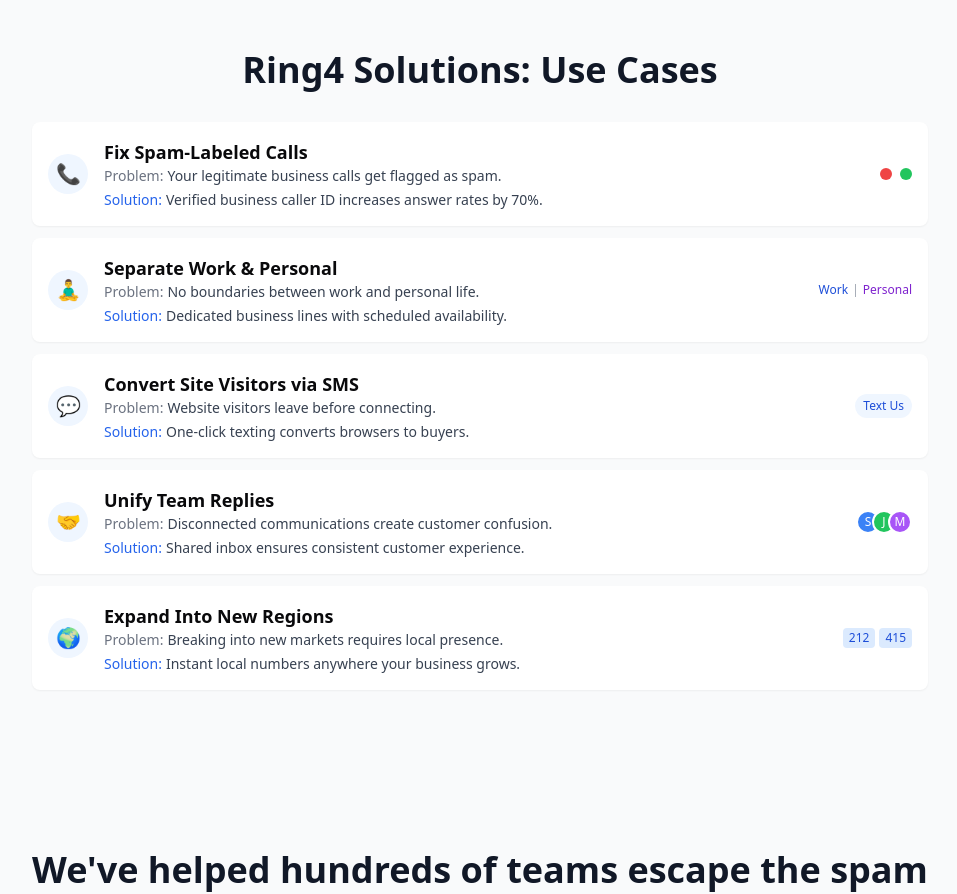
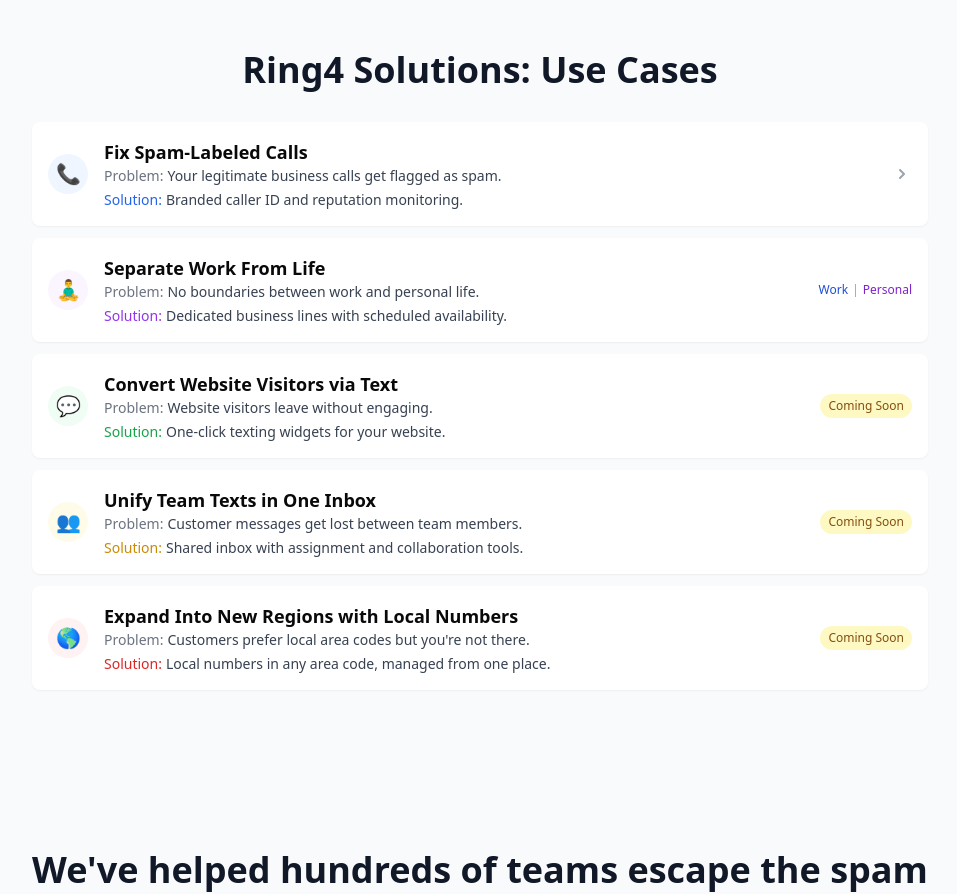
Before and after one commit to joseph-karim/ring4-site, a React (Vite) app: page / in a window 1280 px wide. Shown: the part 4160-5054 px from the top of the page, without its empty margins (160-1117 px from the left). Built offline with nearby package versions, Linux system fonts and the light colour scheme.

Commit message:
Update HomePage use case section with Coming Soon badges and consistent styling

```diff
--- a/src/App.tsx
+++ b/src/App.tsx
@@ -49,13 +49,22 @@
                     <Link to="/separate-work-line" className="w-full">Separate Work From Life</Link>
                   </DropdownMenuItem>
                   <DropdownMenuItem asChild>
-                    <Link to="#" className="w-full">Convert Site Visitors via SMS</Link>
+                    <Link to="#" className="w-full flex items-center justify-between">
+                      <span>Convert Website Visitors via Text</span>
+                      <span className="px-2 py-0.5 bg-yellow-100 text-yellow-800 text-xs rounded-full ml-2">Coming Soon</span>
+                    </Link>
                   </DropdownMenuItem>
                   <DropdownMenuItem asChild>
-                    <Link to="#" className="w-full">Unify Team Replies</Link>
+                    <Link to="#" className="w-full flex items-center justify-between">
+                      <span>Unify Team Texts in One Inbox</span>
+                      <span className="px-2 py-0.5 bg-yellow-100 text-yellow-800 text-xs rounded-full ml-2">Coming Soon</span>
+                    </Link>
                   </DropdownMenuItem>
                   <DropdownMenuItem asChild>
-                    <Link to="#" className="w-full">Expand Into New Regions</Link>
+                    <Link to="#" className="w-full flex items-center justify-between">
+                      <span>Expand Into New Regions</span>
+                      <span className="px-2 py-0.5 bg-yellow-100 text-yellow-800 text-xs rounded-full ml-2">Coming Soon</span>
+                    </Link>
                   </DropdownMenuItem>
                 </DropdownMenuContent>
               </DropdownMenu>
--- a/src/components/HomePage.tsx
+++ b/src/components/HomePage.tsx
@@ -833,6 +833,7 @@
               transition={{ duration: 0.2 }}
               className="bg-white rounded-lg shadow-sm overflow-hidden hover:shadow-md"
             >
+              <a href="/spam-checker" className="block">
                 <div className="p-4 flex items-center">
                   <div className="flex-shrink-0 flex items-center justify-center w-10 h-10 bg-blue-50 rounded-full mr-4">
                     <span className="text-xl">📞</span>
@@ -845,14 +846,16 @@
                     </div>
                     <div className="flex flex-wrap items-center text-sm mt-1">
                       <span className="text-blue-600 mr-1">Solution:</span>
-                    <span className="text-gray-700">Verified business caller ID increases answer rates by 70%.</span>
+                      <span className="text-gray-700">Branded caller ID and reputation monitoring.</span>
                     </div>
                   </div>
-                <div className="flex-shrink-0 flex items-center space-x-2 ml-4">
-                  <div className="w-3 h-3 bg-red-500 rounded-full"></div>
-                  <div className="w-3 h-3 bg-green-500 rounded-full"></div>
+                  <div className="flex-shrink-0 ml-4">
+                    <svg xmlns="http://www.w3.org/2000/svg" className="h-5 w-5 text-gray-400" viewBox="0 0 20 20" fill="currentColor">
+                      <path fillRule="evenodd" d="M7.293 14.707a1 1 0 010-1.414L10.586 10 7.293 6.707a1 1 0 011.414-1.414l4 4a1 1 0 010 1.414l-4 4a1 1 0 01-1.414 0z" clipRule="evenodd" />
+                    </svg>
                   </div>
                 </div>
+              </a>
             </motion.div>
 
             {/* Card 2: Separate Work & Personal */}
@@ -861,18 +864,19 @@
               transition={{ duration: 0.2 }}
               className="bg-white rounded-lg shadow-sm overflow-hidden hover:shadow-md"
             >
+              <Link to="/separate-work-line" className="block">
                 <div className="p-4 flex items-center">
-                <div className="flex-shrink-0 flex items-center justify-center w-10 h-10 bg-blue-50 rounded-full mr-4">
+                  <div className="flex-shrink-0 flex items-center justify-center w-10 h-10 bg-purple-50 rounded-full mr-4">
                     <span className="text-xl">🧘‍♂️</span>
                   </div>
                   <div className="flex-grow">
-                  <h3 className="text-lg font-bold">Separate Work & Personal</h3>
+                    <h3 className="text-lg font-bold">Separate Work From Life</h3>
                     <div className="flex flex-wrap items-center text-sm">
                       <span className="text-gray-500 mr-1">Problem:</span>
                       <span className="text-gray-700 mr-4">No boundaries between work and personal life.</span>
                     </div>
                     <div className="flex flex-wrap items-center text-sm mt-1">
-                    <span className="text-blue-600 mr-1">Solution:</span>
+                      <span className="text-purple-600 mr-1">Solution:</span>
                       <span className="text-gray-700">Dedicated business lines with scheduled availability.</span>
                     </div>
                   </div>
@@ -884,60 +888,63 @@
                     </div>
                   </div>
                 </div>
+              </Link>
             </motion.div>
 
-            {/* Card 3: Convert Site Visitors via SMS */}
+            {/* Card 3: Convert Website Visitors via Text */}
             <motion.div
               whileHover={{ scale: 1.01 }}
               transition={{ duration: 0.2 }}
               className="bg-white rounded-lg shadow-sm overflow-hidden hover:shadow-md"
             >
               <div className="p-4 flex items-center">
-                <div className="flex-shrink-0 flex items-center justify-center w-10 h-10 bg-blue-50 rounded-full mr-4">
+                <div className="flex-shrink-0 flex items-center justify-center w-10 h-10 bg-green-50 rounded-full mr-4">
                   <span className="text-xl">💬</span>
                 </div>
                 <div className="flex-grow">
-                  <h3 className="text-lg font-bold">Convert Site Visitors via SMS</h3>
+                  <h3 className="text-lg font-bold">Convert Website Visitors via Text</h3>
                   <div className="flex flex-wrap items-center text-sm">
                     <span className="text-gray-500 mr-1">Problem:</span>
-                    <span className="text-gray-700 mr-4">Website visitors leave before connecting.</span>
+                    <span className="text-gray-700 mr-4">Website visitors leave without engaging.</span>
                   </div>
                   <div className="flex flex-wrap items-center text-sm mt-1">
-                    <span className="text-blue-600 mr-1">Solution:</span>
-                    <span className="text-gray-700">One-click texting converts browsers to buyers.</span>
+                    <span className="text-green-600 mr-1">Solution:</span>
+                    <span className="text-gray-700">One-click texting widgets for your website.</span>
                   </div>
                 </div>
                 <div className="flex-shrink-0 ml-4">
-                  <div className="bg-blue-50 rounded-full px-2 py-1 text-xs text-blue-700">Text Us</div>
+                  <div className="px-2 py-1 bg-yellow-100 text-yellow-800 text-xs rounded-full">
+                    Coming Soon
+                  </div>
                 </div>
               </div>
             </motion.div>
 
-            {/* Card 4: Unify Team Replies */}
+            {/* Card 4: Unify Team Texts in One Inbox */}
             <motion.div
               whileHover={{ scale: 1.01 }}
               transition={{ duration: 0.2 }}
               className="bg-white rounded-lg shadow-sm overflow-hidden hover:shadow-md"
             >
               <div className="p-4 flex items-center">
-                <div className="flex-shrink-0 flex items-center justify-center w-10 h-10 bg-blue-50 rounded-full mr-4">
-                  <span className="text-xl">🤝</span>
+                <div className="flex-shrink-0 flex items-center justify-center w-10 h-10 bg-yellow-50 rounded-full mr-4">
+                  <span className="text-xl">👥</span>
                 </div>
                 <div className="flex-grow">
-                  <h3 className="text-lg font-bold">Unify Team Replies</h3>
+                  <h3 className="text-lg font-bold">Unify Team Texts in One Inbox</h3>
                   <div className="flex flex-wrap items-center text-sm">
                     <span className="text-gray-500 mr-1">Problem:</span>
-                    <span className="text-gray-700 mr-4">Disconnected communications create customer confusion.</span>
+                    <span className="text-gray-700 mr-4">Customer messages get lost between team members.</span>
                   </div>
                   <div className="flex flex-wrap items-center text-sm mt-1">
-                    <span className="text-blue-600 mr-1">Solution:</span>
-                    <span className="text-gray-700">Shared inbox ensures consistent customer experience.</span>
+                    <span className="text-yellow-600 mr-1">Solution:</span>
+                    <span className="text-gray-700">Shared inbox with assignment and collaboration tools.</span>
                   </div>
                 </div>
-                <div className="flex-shrink-0 flex -space-x-2 ml-4">
-                  <div className="w-6 h-6 rounded-full bg-blue-500 flex items-center justify-center text-white text-xs border-2 border-white">S</div>
-                  <div className="w-6 h-6 rounded-full bg-green-500 flex items-center justify-center text-white text-xs border-2 border-white">J</div>
-                  <div className="w-6 h-6 rounded-full bg-purple-500 flex items-center justify-center text-white text-xs border-2 border-white">M</div>
+                <div className="flex-shrink-0 ml-4">
+                  <div className="px-2 py-1 bg-yellow-100 text-yellow-800 text-xs rounded-full">
+                    Coming Soon
+                  </div>
                 </div>
               </div>
             </motion.div>
@@ -949,23 +956,24 @@
               className="bg-white rounded-lg shadow-sm overflow-hidden hover:shadow-md"
             >
               <div className="p-4 flex items-center">
-                <div className="flex-shrink-0 flex items-center justify-center w-10 h-10 bg-blue-50 rounded-full mr-4">
-                  <span className="text-xl">🌍</span>
+                <div className="flex-shrink-0 flex items-center justify-center w-10 h-10 bg-red-50 rounded-full mr-4">
+                  <span className="text-xl">🌎</span>
                 </div>
                 <div className="flex-grow">
-                  <h3 className="text-lg font-bold">Expand Into New Regions</h3>
+                  <h3 className="text-lg font-bold">Expand Into New Regions with Local Numbers</h3>
                   <div className="flex flex-wrap items-center text-sm">
                     <span className="text-gray-500 mr-1">Problem:</span>
-                    <span className="text-gray-700 mr-4">Breaking into new markets requires local presence.</span>
+                    <span className="text-gray-700 mr-4">Customers prefer local area codes but you're not there.</span>
                   </div>
                   <div className="flex flex-wrap items-center text-sm mt-1">
-                    <span className="text-blue-600 mr-1">Solution:</span>
-                    <span className="text-gray-700">Instant local numbers anywhere your business grows.</span>
+                    <span className="text-red-600 mr-1">Solution:</span>
+                    <span className="text-gray-700">Local numbers in any area code, managed from one place.</span>
                   </div>
                 </div>
-                <div className="flex-shrink-0 flex items-center space-x-1 ml-4">
-                  <span className="px-1.5 py-0.5 bg-blue-100 rounded text-xs text-blue-700">212</span>
-                  <span className="px-1.5 py-0.5 bg-blue-100 rounded text-xs text-blue-700">415</span>
+                <div className="flex-shrink-0 ml-4">
+                  <div className="px-2 py-1 bg-yellow-100 text-yellow-800 text-xs rounded-full">
+                    Coming Soon
+                  </div>
                 </div>
               </div>
             </motion.div>
```
Lines whose indentation alone changed are shown as unchanged.
